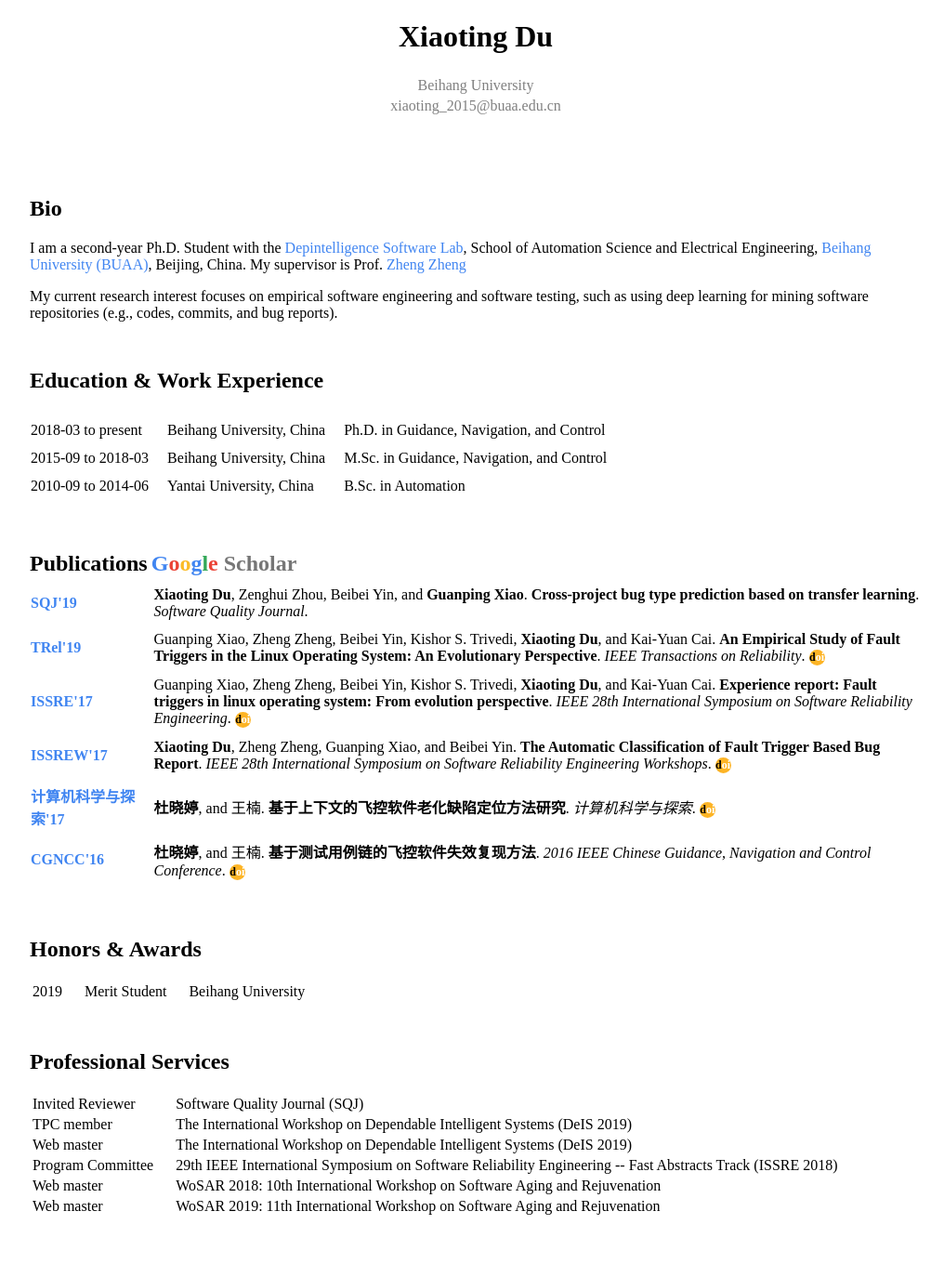
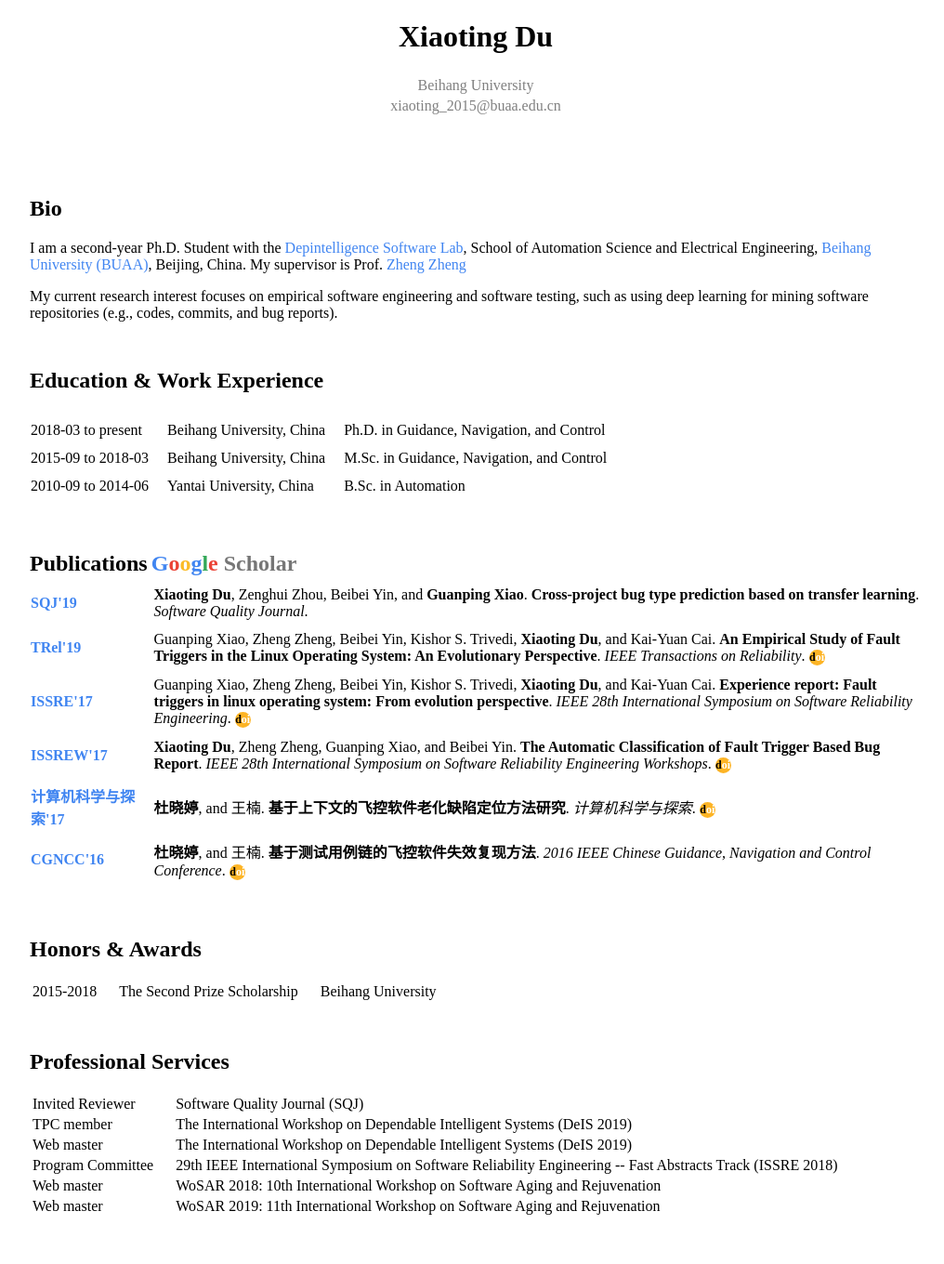
Before and after one commit to xiaotingdu/xiaotingdu.github.io, a Jekyll site: the page index.html, which Jekyll copies as it is, in a window 1280 px wide. Shown: the whole page at 93% size, without its empty margins (128-1144 px from the left). Built offline with Jekyll 4.4.1, drawn with Linux system fonts in a browser that asks for light colours; a style sheet for code colours, icons or effects is not loaded.

Commit message:
Update index.html

```diff
--- a/index.html
+++ b/index.html
@@ -136,9 +136,9 @@
 <h2>Honors & Awards</h2>
 <table>
 <tr>
-<td>2019</td>
+<td>2015-2018</td>
 <td>&nbsp;&nbsp;&nbsp;&nbsp;</td>
-<td>Merit Student</td>
+<td>The Second Prize Scholarship</td>
 <td>&nbsp;&nbsp;&nbsp;&nbsp;</td>
 <td>Beihang University</td>
 </tr>
```
